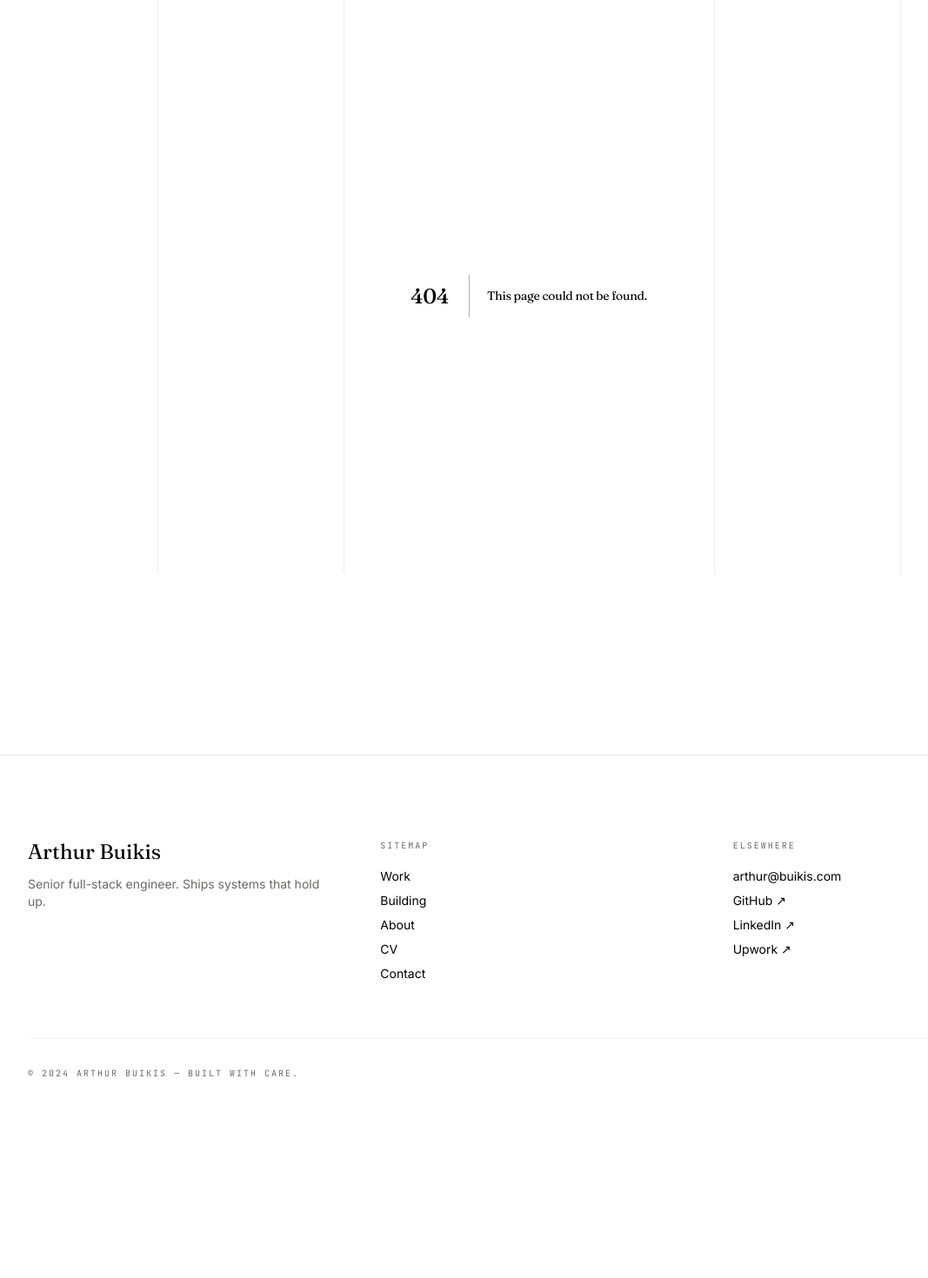
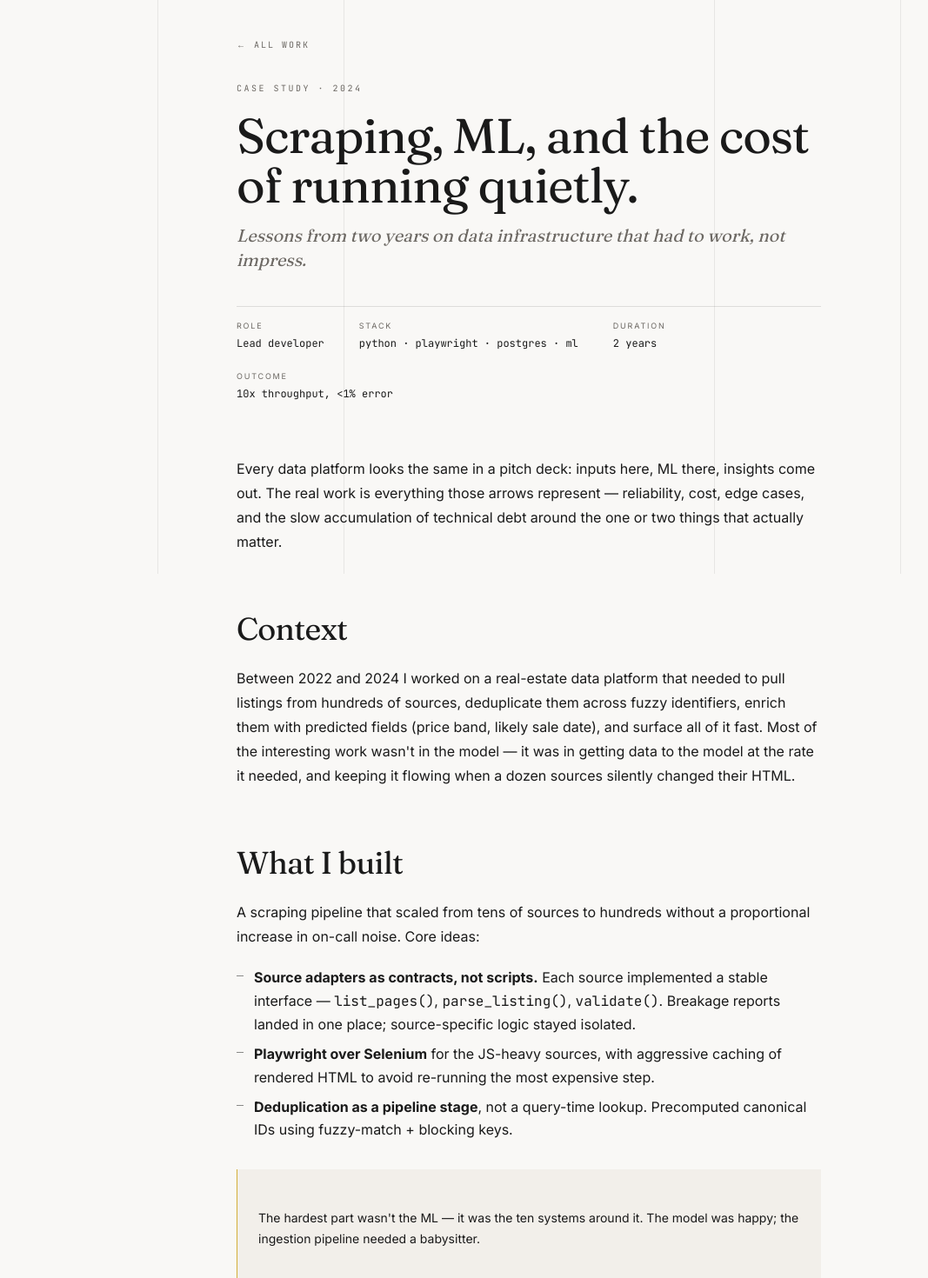
Before and after one commit to Artufe/Artufe.github.io, a Next.js app: page /work/lethub-scraping-ml in a window 1280 px wide. Before the commit this address had no page. Shown: the part 140-1610 px from the top of the page at 87% size, without its empty margins (32-1099 px from the left). Before the commit the page ends 1479 px from the top, so only its background shows below. Built offline with nearby package versions, Linux system fonts and the light colour scheme.

Commit message:
Add case study dynamic route with Lethub MDX content

```diff
--- /dev/null
+++ b/app/work/[slug]/page.tsx
@@ -0,0 +1,63 @@
+import { notFound } from 'next/navigation';
+import type { Metadata } from 'next';
+import { MetaRow } from '@/components/ui/meta-row';
+import Link from 'next/link';
+
+interface WorkModule {
+  default: React.ComponentType;
+  meta: {
+    title: string;
+    subtitle: string;
+    date: string;
+    role: string;
+    stack: string;
+    duration: string;
+    outcome: string;
+  };
+}
+
+const works: Record<string, () => Promise<WorkModule>> = {
+  'lethub-scraping-ml': () => import('@/content/work/lethub-scraping-ml.mdx'),
+};
+
+export function generateStaticParams() {
+  return Object.keys(works).map((slug) => ({ slug }));
+}
+
+export async function generateMetadata({ params }: { params: Promise<{ slug: string }> }): Promise<Metadata> {
+  const { slug } = await params;
+  const load = works[slug];
+  if (!load) return { title: 'Not found' };
+  const { meta } = await load();
+  return { title: meta.title, description: meta.subtitle };
+}
+
+export default async function WorkDetailPage({ params }: { params: Promise<{ slug: string }> }) {
+  const { slug } = await params;
+  const load = works[slug];
+  if (!load) notFound();
+  const { default: Content, meta } = await load();
+
+  return (
+    <article className="mx-auto max-w-[720px] px-6 py-16 lg:py-24">
+      <Link href="/#work" className="font-mono text-[10px] uppercase tracking-[0.2em] text-[var(--fg-muted)] hover:text-[var(--accent)] transition-colors">
+        ← All work
+      </Link>
+      <p className="mt-8 font-mono text-[10px] uppercase tracking-[0.25em] text-[var(--fg-muted)]">Case study · {meta.date}</p>
+      <h1 className="mt-4 font-serif text-[clamp(36px,5vw,56px)] leading-[1.02] tracking-tight">{meta.title}</h1>
+      <p className="mt-4 font-serif italic text-xl text-[var(--fg-muted)] leading-snug">{meta.subtitle}</p>
+      <MetaRow
+        className="mt-10"
+        items={[
+          { label: 'Role', value: meta.role },
+          { label: 'Stack', value: meta.stack },
+          { label: 'Duration', value: meta.duration },
+          { label: 'Outcome', value: meta.outcome },
+        ]}
+      />
+      <div className="mt-16 max-w-none">
+        <Content />
+      </div>
+    </article>
+  );
+}
--- /dev/null
+++ b/content/work/lethub-scraping-ml.mdx
@@ -0,0 +1,67 @@
+export const meta = {
+  title: 'Scraping, ML, and the cost of running quietly.',
+  subtitle: 'Lessons from two years on data infrastructure that had to work, not impress.',
+  date: '2024',
+  role: 'Lead developer',
+  stack: 'python · playwright · postgres · ml',
+  duration: '2 years',
+  outcome: '10x throughput, <1% error',
+};
+
+<p>
+Every data platform looks the same in a pitch deck: inputs here, ML there, insights come out.
+The real work is everything those arrows represent — reliability, cost, edge cases, and the
+slow accumulation of technical debt around the one or two things that actually matter.
+</p>
+
+## Context
+
+Between 2022 and 2024 I worked on a real-estate data platform that needed to pull listings
+from hundreds of sources, deduplicate them across fuzzy identifiers, enrich them with
+predicted fields (price band, likely sale date), and surface all of it fast. Most of the
+interesting work wasn't in the model — it was in getting data to the model at the rate it
+needed, and keeping it flowing when a dozen sources silently changed their HTML.
+
+## What I built
+
+A scraping pipeline that scaled from tens of sources to hundreds without a proportional
+increase in on-call noise. Core ideas:
+
+- **Source adapters as contracts, not scripts.** Each source implemented a stable
+  interface — `list_pages()`, `parse_listing()`, `validate()`. Breakage reports landed
+  in one place; source-specific logic stayed isolated.
+- **Playwright over Selenium** for the JS-heavy sources, with aggressive caching of
+  rendered HTML to avoid re-running the most expensive step.
+- **Deduplication as a pipeline stage**, not a query-time lookup. Precomputed canonical
+  IDs using fuzzy-match + blocking keys.
+
+<Callout>
+  The hardest part wasn't the ML — it was the ten systems around it. The model was
+  happy; the ingestion pipeline needed a babysitter.
+</Callout>
+
+## Challenges
+
+Three things kept me up:
+
+1. **Silent schema drift.** A source would change a CSS class name overnight and start
+   returning partial data. Solved with schema snapshots + automatic alerts on missing
+   fields.
+2. **Cost creep.** Running a large Playwright fleet 24/7 is expensive. We dropped costs
+   ~40% by moving to on-demand workers, tight request batching, and killing any scrape
+   that couldn't meaningfully improve freshness.
+3. **Backpressure.** When a source temporarily returned 10x more records, downstream
+   enrichment queues piled up. We added adaptive rate-limiting keyed to queue depth,
+   not source-side signals.
+
+## What I'd do differently
+
+I'd split the deduplication service from ingestion sooner — by the time we did, the
+coupling had made local dev painful. I'd also write the schema-drift detector first,
+not after the second 3 AM page.
+
+## Outcome
+
+Throughput went from ~10k records/day to ~100k/day. Error rate stayed under 1%. The
+most important metric — unscheduled engineer-intervention events per week — dropped to
+under one, which is roughly what "production grade" means for a team of our size.
--- /dev/null
+++ b/mdx.d.ts
@@ -0,0 +1,7 @@
+declare module '*.mdx' {
+  import type { ComponentType } from 'react';
+  const Component: ComponentType;
+  // eslint-disable-next-line @typescript-eslint/no-explicit-any
+  export const meta: any;
+  export default Component;
+}
```
